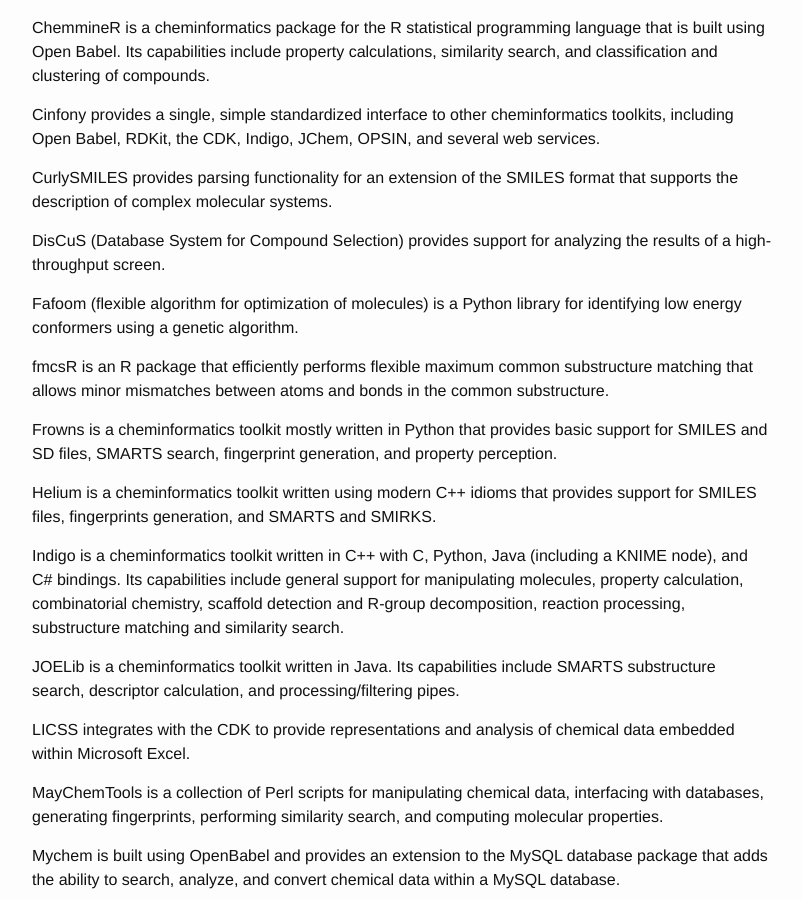
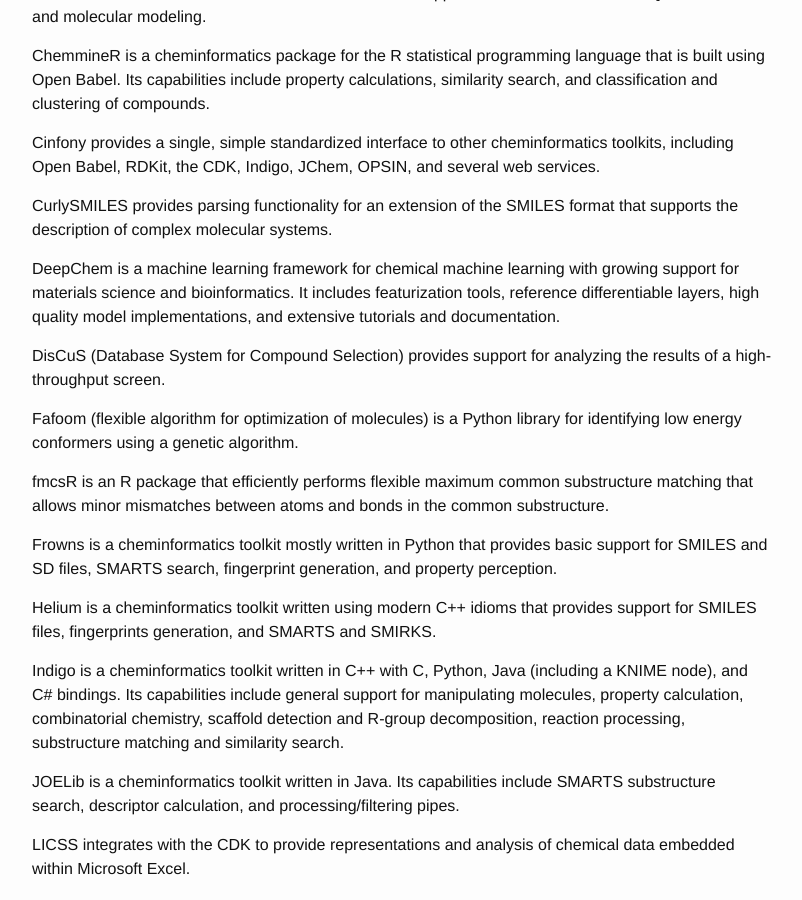
Before and after one commit to OpenSourceMolecularModeling/OpenSourceMolecularModeling.github.io, a Jekyll site: the page built from index.md, in a window 1280 px wide and 900 px high, scrolled down 3294 px. Shown: the whole window, without its empty margins (238-1040 px from the left). Built offline with Jekyll 4.4.1, drawn with Linux system fonts in a browser that asks for light colours; some of the changed text lies outside the part shown.

Commit message:
Update index.md to add DeepChem
Adds DeepChem to tables

```diff
--- a/index.md
+++ b/index.md
@@ -83,6 +83,7 @@ Toolkits
 | ChemmineR            | <https://www.bioconductor.org/packages/release/bioc/html/ChemmineR.html> | Artistic |    A1    |          |
 | Cinfony              | <https://github.com/cinfony/cinfony>                                     |  BSD/GPL |    B1    |          |
 | CurlySMILES          | <http://www.axeleratio.com/csm/proj/main.htm>                            |    GPL   |    C2    |          |
+| DeepChem             | https://github.com/deepchem/deepchem                                     |    MIT   |    A1    |          |
 | DisCuS               | <https://github.com/mwojcikowski/discus>                                 |    GPL   |    B3    |          |
 | Fafoom               | <https://github.com/adrianasupady/fafoom>                                |   LGPL   |    A2    |          |
 | fmcsR                | <http://www.bioconductor.org/packages/fmcsR>                             | Artistic |    A1    |          |
@@ -127,6 +128,8 @@ ChemmineR is a cheminformatics package for the R statistical programming languag
 Cinfony provides a single, simple standardized interface to other cheminformatics toolkits, including Open Babel, RDKit, the CDK, Indigo, JChem, OPSIN, and several web services.
 
 CurlySMILES provides parsing functionality for an extension of the SMILES format that supports the description of complex molecular systems.
+
+DeepChem is a machine learning framework for chemical machine learning with growing support for materials science and bioinformatics. It includes featurization tools, reference differentiable layers, high quality model implementations, and extensive tutorials and documentation.
 
 DisCuS (Database System for Compound Selection) provides support for analyzing the results of a high-throughput screen.
 
```
